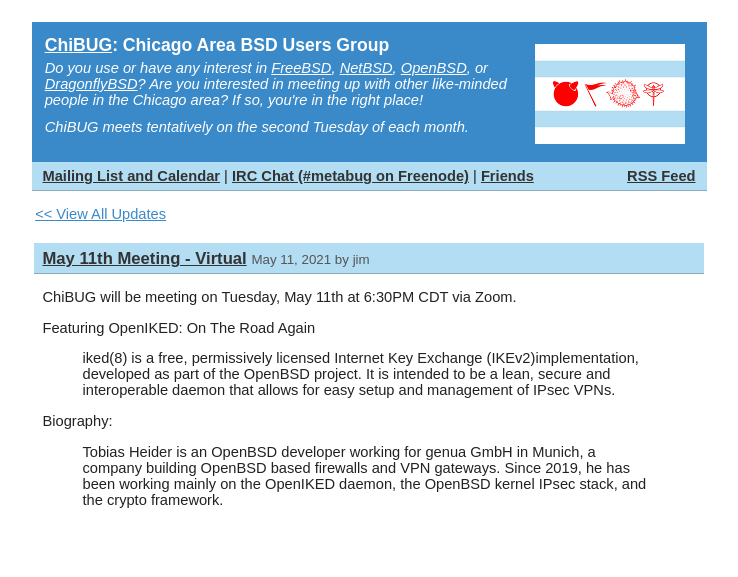
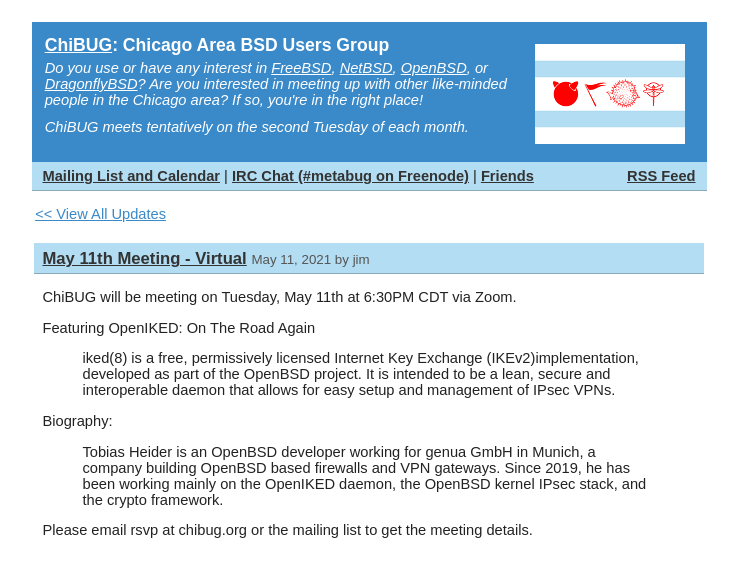
Before and after one commit to jcs/chibug.org, a Jekyll site: the page built from _posts/2021-05-11-meeting.md, in a window 1280 px wide. Shown: the top 577 px of the page, without its empty margins (271-1009 px from the left). Built offline with Jekyll 4.4.1, drawn with Linux system fonts in a browser that asks for light colours.

Commit message:
add rsvp details

```diff
--- a/_posts/2021-05-11-meeting.md
+++ b/_posts/2021-05-11-meeting.md
@@ -11,3 +11,5 @@
 
 Biography:
 > Tobias Heider is an OpenBSD developer working for genua GmbH in Munich, a company building OpenBSD based firewalls and VPN gateways. Since 2019, he has been working mainly on the OpenIKED daemon, the OpenBSD kernel IPsec stack, and the crypto framework.
+
+Please email rsvp at chibug.org or the mailing list to get the meeting details.
```
